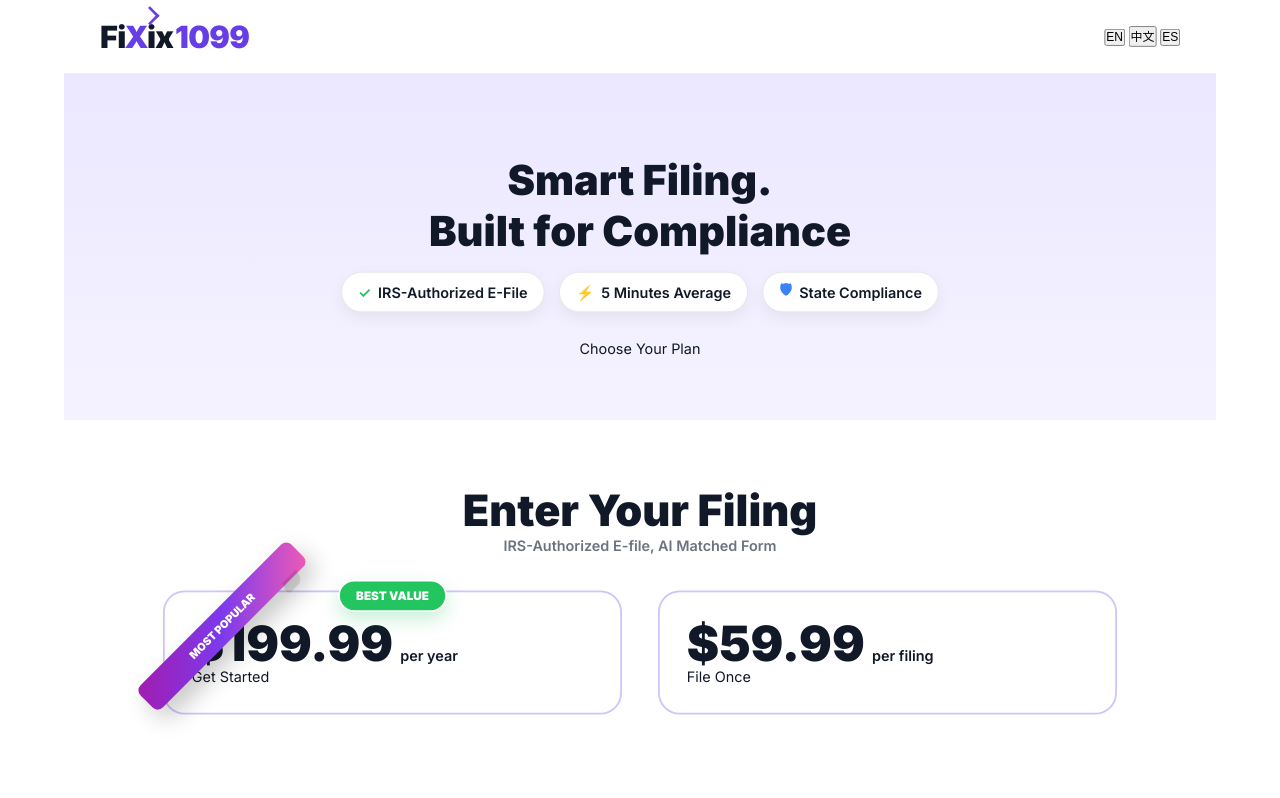
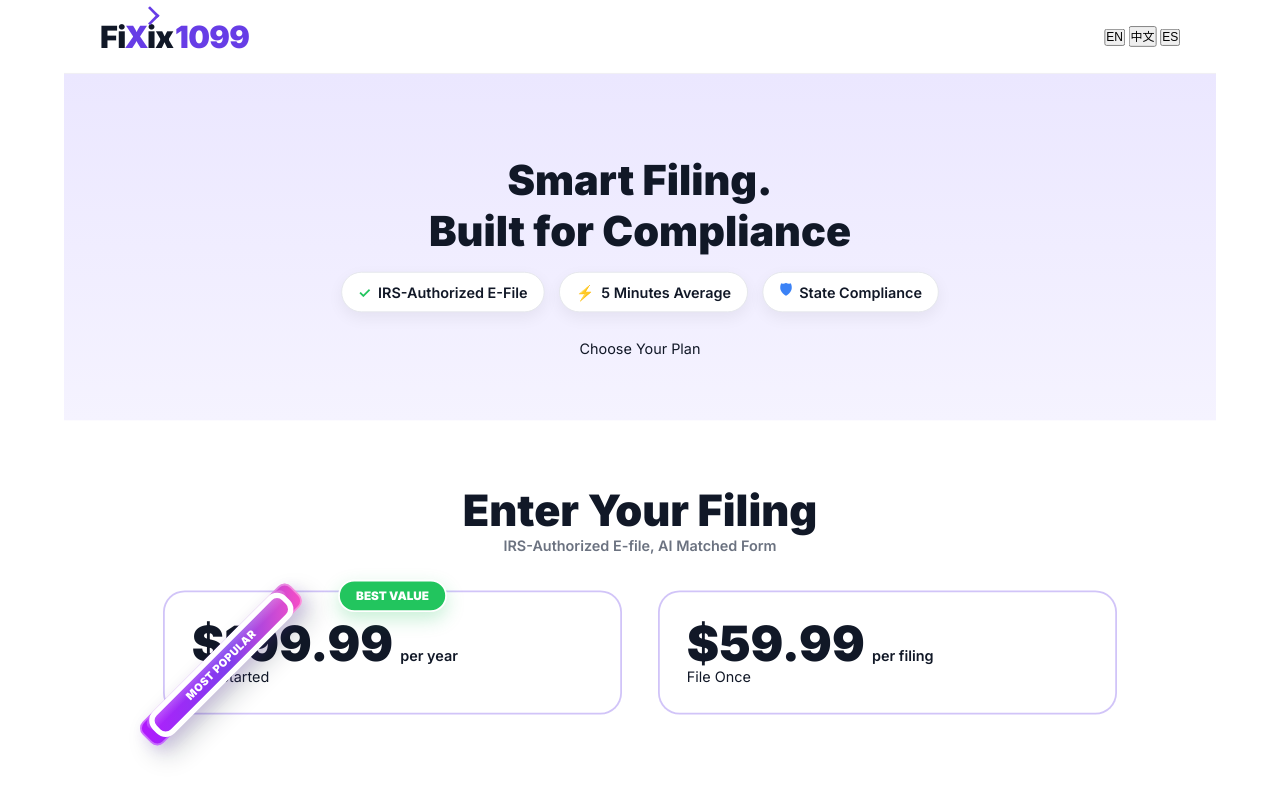
Before and after one commit to airapid2006/fix1099, a website: page index.html in a window 1280 px wide. Drawn offline with Linux system fonts and the light colour scheme.

Commit message:
Update index.html

```diff
--- a/index.html
+++ b/index.html
@@ -160,31 +160,62 @@ body{font-family:'Inter',sans-serif;background:#fff;color:#111827;}
   flex-direction:column;
 }
 
-/* Ribbon */
+/* Ribbon that wraps over the border */
 .ribbon{
   position:absolute;
-  top:20px;
-  left:-55px;
-  transform:rotate(-45deg);
-  background:linear-gradient(135deg,#a21caf,#7c3aed,#ef5bb5);
-  color:#fff;
-  font-weight:900;
-  font-size:12px;
-  padding:10px 70px;
-  border-radius:8px;
-  box-shadow:0 14px 26px rgba(0,0,0,.22);
+  top: 64px;               /* 贴近截图位置 */
+  left: -54px;
+  transform: rotate(-45deg);
+  z-index: 20;             /* 必须压过边框 */
+
+  padding: 9px 64px;
+  font-size: 12px;
+  font-weight: 900;
+  letter-spacing: .6px;
+  color: #fff;
+
+  border-radius: 10px;
+  background: linear-gradient(135deg,#b517ff 0%, #7c3aed 55%, #ff4fc3 100%);
+
+  /* 立体阴影 */
+  box-shadow:
+    0 16px 28px rgba(17,24,39,.20),
+    0 7px 14px rgba(124,58,237,.16);
+
+  /* 贴纸高光边 */
+  outline: 2px solid rgba(255,255,255,.35);
+  outline-offset: -2px;
 }
+
+/* 顶部高光 */
+.ribbon::before{
+  content:"";
+  position:absolute;
+  left:10px;
+  right:10px;
+  top:2px;
+  height:45%;
+  border-radius:10px;
+  background: linear-gradient(180deg, rgba(255,255,255,.28), rgba(255,255,255,0));
+  pointer-events:none;
+}
+
+/* “包边遮罩”——盖掉外框线，让它像绕过边框 */
 .ribbon::after{
   content:"";
   position:absolute;
-  right:18px;
-  bottom:-10px;
-  width:22px;
-  height:14px;
-  background:rgba(0,0,0,.2);
-  transform:skewX(-18deg);
-  border-radius:0 0 6px 6px;
-  opacity:.5;
+  left: 18px;
+  right: 18px;
+  top: 50%;
+  height: 22px;
+  transform: translateY(-50%);
+  border-radius: 8px;
+
+  /* 这层在 ribbon 下方一点点，专门遮外框线 */
+  background: rgba(255,255,255,0.02);
+  box-shadow: 0 0 0 6px #ffffff; /* 关键：白色“掩膜”把紫色边框盖掉 */
+  z-index: -1;
+  opacity: 1;
 }
 
 /* Best Value */
```
